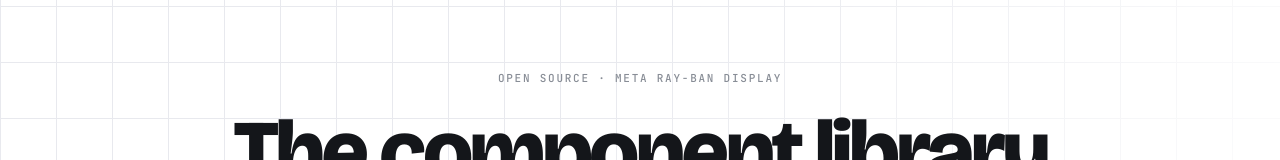
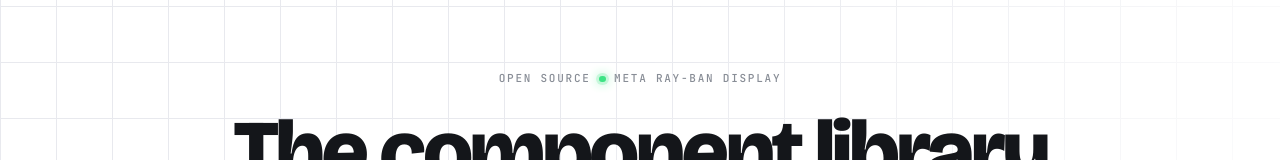
Before and after one commit to GlassKitApp/glasskit-ui, a Next.js app in the folder apps/web/: page / in a window 1280 px wide. Shown: the part 163-323 px from the top of the page. Built offline with nearby package versions, Linux system fonts and the light colour scheme.

Commit message:
Landing: green glowing live dot in the hero badge
Swap the gray middot in 'Open source · Meta Ray-Ban Display' for a pulsing
green dot, matching the sibling glasskit hero's .fov-dot (accent fill + glow,
2s pulse). Adapted for the light background with a faint halo so it reads.

```diff
--- a/apps/web/app/(web)/page.tsx
+++ b/apps/web/app/(web)/page.tsx
@@ -29,7 +29,10 @@ export default function Home() {
       {/* HERO — centered, spacious, premium */}
       <section className="blueprint border-b border-line-2">
         <div className="mx-auto flex max-w-7xl flex-col items-center px-6 py-28 text-center lg:py-44">
-          <p className="rise mono-label">Open source · Meta Ray-Ban Display</p>
+          <p className="rise mono-label">
+            Open source <span className="live-dot" aria-hidden /> Meta Ray-Ban
+            Display
+          </p>
           <h1 className="rise font-display mt-6 text-[clamp(2.75rem,7vw,5.5rem)] leading-[0.95]">
             The component library
             <br />
--- a/apps/web/app/globals.css
+++ b/apps/web/app/globals.css
@@ -89,6 +89,36 @@
   color: var(--ink-3);
 }
 
+/* Live status dot — green, glowing, pulsing. Matches the sibling glasskit
+ * landing hero (.fov-dot): the on-air capture indicator, adapted to the light
+ * background with a faint halo so the glow still reads on white. */
+@keyframes live-pulse {
+  0%,
+  100% {
+    opacity: 1;
+  }
+  50% {
+    opacity: 0.3;
+  }
+}
+.live-dot {
+  display: inline-block;
+  width: 0.42rem;
+  height: 0.42rem;
+  vertical-align: middle;
+  border-radius: 9999px;
+  background: var(--accent);
+  box-shadow:
+    0 0 0 3px color-mix(in oklab, var(--accent) 20%, transparent),
+    0 0 12px var(--accent);
+  animation: live-pulse 2s ease-in-out infinite;
+}
+@media (prefers-reduced-motion: reduce) {
+  .live-dot {
+    animation: none;
+  }
+}
+
 /* The blueprint grid — graph paper for the workshop, but FADED so it reads
  * organic, not rigid. The grid lives on a masked ::before so the fade never
  * touches the content; it blooms from the upper-left and dissolves outward. */
```
Also changed, not shown: 1 other file (tests, documents, lock files or other folders).
